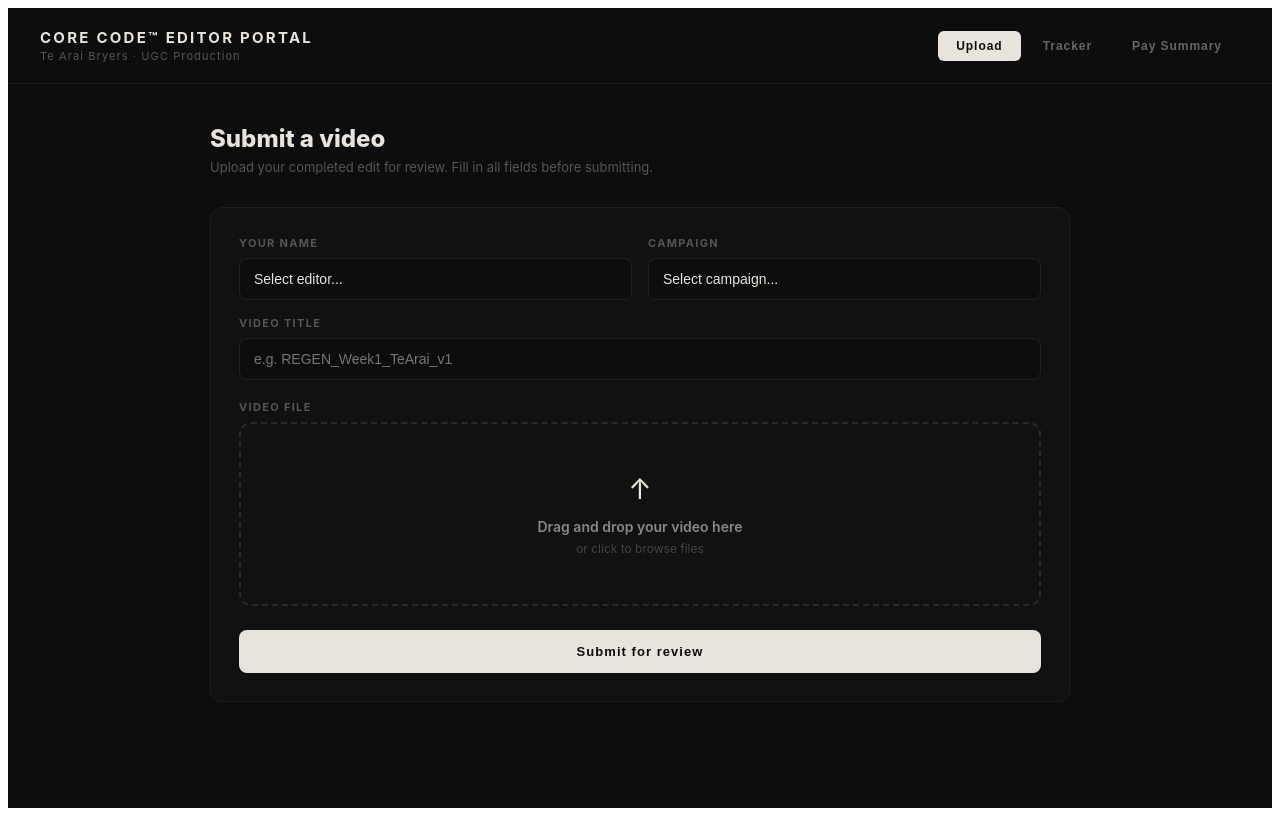
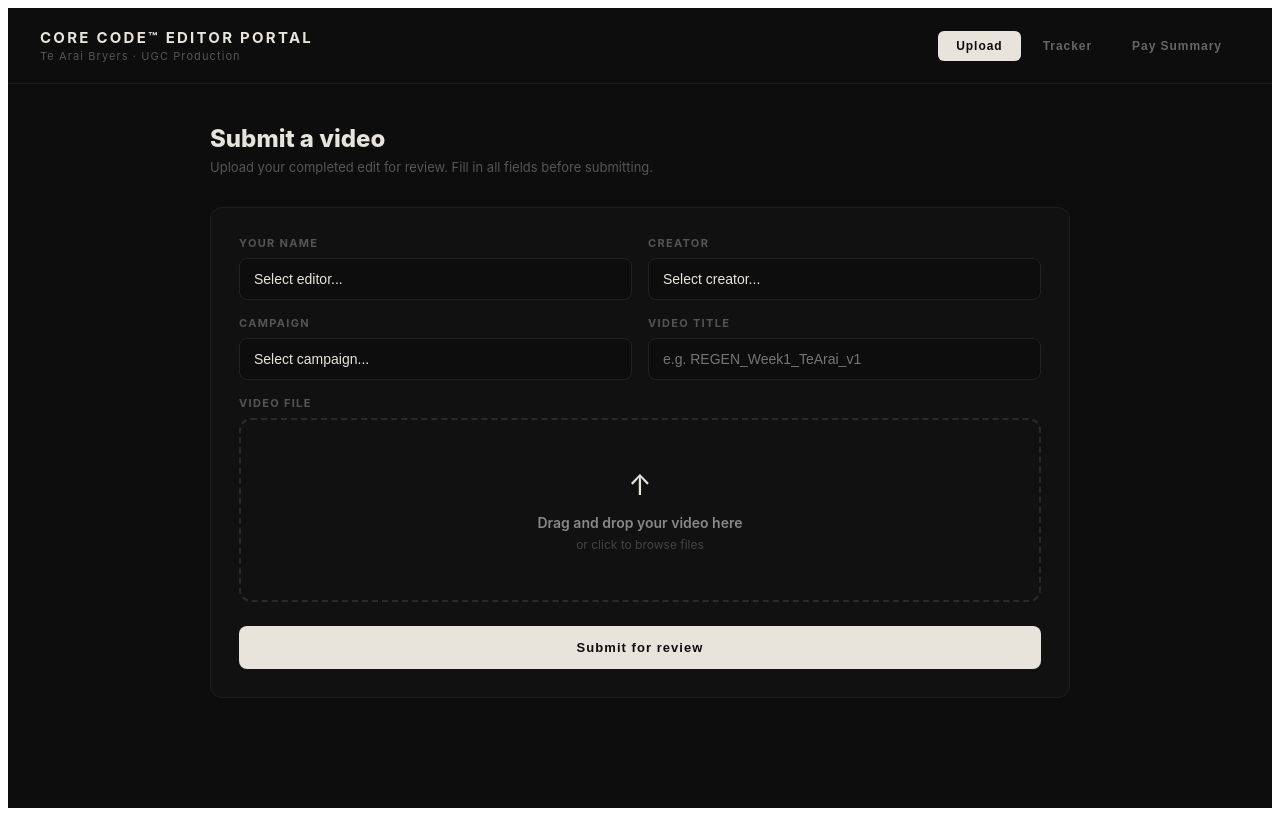
Before and after one commit to tearaibryersswipe-ai/editor-tracker, a React (Create React App) app in the folder editor-tracker/: page / in a window 1280 px wide. Built offline with nearby package versions, Linux system fonts and the light colour scheme.

Commit message:
Update App.js

```diff
--- a/editor-tracker/src/App.js
+++ b/editor-tracker/src/App.js
@@ -2,8 +2,9 @@ import { useState, useEffect, useRef, useCallback } from "react";
 
 const EDITORS = ["Select editor...", "Geoff", "T", "Nicket"];
 const CAMPAIGNS = ["Select campaign...", "REGEN", "Peak Height", "Aura", "Other"];
-const RATE_PER_VIDEO = 5; // USD — change this to your actual per-video rate
 const CREATORS = ["Select creator...", "Te Arai", "Lucas"];
+const RATE_PER_VIDEO = 5;
+
 const STATUS_COLORS = {
   "In Review": { bg: "#1a2a3a", text: "#4da6ff", border: "#1e3a5a" },
   "Revisions": { bg: "#2a1a0a", text: "#ff9f4a", border: "#3a2a0a" },
@@ -30,9 +31,10 @@ export default function EditorTracker() {
   const [videos, setVideos] = useState([]);
   const [view, setView] = useState("upload");
   const [dragging, setDragging] = useState(false);
-  const [form, setForm] = useState({ editor: "", campaign: "", title: "", file: null });
+  const [form, setForm] = useState({ editor: "", creator: "", campaign: "", title: "", file: null });
   const [submitted, setSubmitted] = useState(false);
   const [toast, setToast] = useState(null);
+  const [filterCreator, setFilterCreator] = useState("All");
   const fileRef = useRef();
 
   useEffect(() => {
@@ -61,6 +63,7 @@ export default function EditorTracker() {
 
   const handleSubmit = () => {
     if (!form.editor || form.editor === "Select editor..." ||
+        !form.creator || form.creator === "Select creator..." ||
         !form.campaign || form.campaign === "Select campaign..." ||
         !form.title || !form.file) {
       showToast("Please fill in all fields and upload a file.", "error");
@@ -69,6 +72,7 @@ export default function EditorTracker() {
     const entry = {
       id: Date.now(),
       editor: form.editor,
+      creator: form.creator,
       campaign: form.campaign,
       title: form.title,
       fileName: form.file.name,
@@ -80,7 +84,7 @@ export default function EditorTracker() {
       paid: false,
     };
     save([entry, ...videos]);
-    setForm({ editor: "", campaign: "", title: "", file: null });
+    setForm({ editor: "", creator: "", campaign: "", title: "", file: null });
     setSubmitted(true);
     setTimeout(() => setSubmitted(false), 3000);
   };
@@ -101,6 +105,7 @@ export default function EditorTracker() {
     if (v.status === "Revisions") editorSummary[v.editor].revisions++;
   });
 
+  const filteredVideos = filterCreator === "All" ? videos : videos.filter(v => v.creator === filterCreator);
   const inReviewAll = videos.filter(v => v.status === "In Review");
 
   const s = {
@@ -127,8 +132,8 @@ export default function EditorTracker() {
     payRow: { display: "flex", justifyContent: "space-between", alignItems: "center", paddingTop: 12, borderTop: "1px solid #1a1a1a", marginTop: 12 },
     payAmount: { fontSize: 22, fontWeight: 800, color: "#e8e4dc" },
     badge: (color) => ({ display: "inline-flex", alignItems: "center", gap: 4, padding: "3px 10px", borderRadius: 999, fontSize: 11, fontWeight: 600, background: `${color}15`, color, border: `1px solid ${color}30` }),
-    statusPill: (status) => ({ display: "inline-block", padding: "4px 12px", borderRadius: 999, fontSize: 11, fontWeight: 700, letterSpacing: "0.08em", background: STATUS_COLORS[status]?.bg || "#1a1a1a", color: STATUS_COLORS[status]?.text || "#888", border: `1px solid ${STATUS_COLORS[status]?.border || "#222"}` }),
     toast: (type) => ({ position: "fixed", bottom: 24, right: 24, background: type === "error" ? "#2a0a0a" : "#0a2a1a", border: `1px solid ${type === "error" ? "#5a1a1a" : "#1a5a3a"}`, color: type === "error" ? "#ff6b6b" : "#4aff9f", padding: "14px 20px", borderRadius: 10, fontSize: 13, fontWeight: 600, zIndex: 999 }),
+    filterBtn: (active) => ({ padding: "6px 14px", borderRadius: 6, border: `1px solid ${active ? "#e8e4dc" : "#222"}`, cursor: "pointer", fontSize: 11, fontWeight: 600, background: active ? "#e8e4dc" : "transparent", color: active ? "#0d0d0d" : "#555", transition: "all 0.15s" }),
   };
 
   return (
@@ -172,16 +177,24 @@ export default function EditorTracker() {
                     </select>
                   </div>
                   <div style={s.col}>
+                    <label style={s.label}>Creator</label>
+                    <select style={s.select} value={form.creator} onChange={e => setForm(f => ({ ...f, creator: e.target.value }))}>
+                      {CREATORS.map(c => <option key={c}>{c}</option>)}
+                    </select>
+                  </div>
+                </div>
+
+                <div style={s.row}>
+                  <div style={s.col}>
                     <label style={s.label}>Campaign</label>
                     <select style={s.select} value={form.campaign} onChange={e => setForm(f => ({ ...f, campaign: e.target.value }))}>
                       {CAMPAIGNS.map(c => <option key={c}>{c}</option>)}
                     </select>
                   </div>
-                </div>
-
-                <div style={{ marginBottom: 20 }}>
-                  <label style={s.label}>Video title</label>
-                  <input style={s.input} placeholder="e.g. REGEN_Week1_TeArai_v1" value={form.title} onChange={e => setForm(f => ({ ...f, title: e.target.value }))} />
+                  <div style={s.col}>
+                    <label style={s.label}>Video title</label>
+                    <input style={s.input} placeholder="e.g. REGEN_Week1_TeArai_v1" value={form.title} onChange={e => setForm(f => ({ ...f, title: e.target.value }))} />
+                  </div>
                 </div>
 
                 <div style={{ marginBottom: 24 }}>
@@ -218,9 +231,16 @@ export default function EditorTracker() {
 
         {view === "tracker" && (
           <div>
-            <div style={{ marginBottom: 32 }}>
-              <div style={{ fontSize: 24, fontWeight: 800, marginBottom: 6 }}>Video tracker</div>
-              <div style={{ fontSize: 13, color: "#555" }}>Review submissions, leave feedback, and update statuses.</div>
+            <div style={{ marginBottom: 24, display: "flex", justifyContent: "space-between", alignItems: "flex-end" }}>
+              <div>
+                <div style={{ fontSize: 24, fontWeight: 800, marginBottom: 6 }}>Video tracker</div>
+                <div style={{ fontSize: 13, color: "#555" }}>Review submissions, leave feedback, and update statuses.</div>
+              </div>
+              <div style={{ display: "flex", gap: 6 }}>
+                {["All", "Te Arai", "Lucas"].map(c => (
+                  <button key={c} style={s.filterBtn(filterCreator === c)} onClick={() => setFilterCreator(c)}>{c}</button>
+                ))}
+              </div>
             </div>
 
             {inReviewAll.length > 0 && (
@@ -229,7 +249,7 @@ export default function EditorTracker() {
               </div>
             )}
 
-            {videos.length === 0 ? (
+            {filteredVideos.length === 0 ? (
               <div style={{ ...s.card, textAlign: "center", padding: "48px 28px", color: "#333" }}>
                 <div style={{ fontSize: 28, marginBottom: 12 }}>📭</div>
                 <div style={{ fontSize: 14 }}>No videos submitted yet</div>
@@ -237,7 +257,7 @@ export default function EditorTracker() {
             ) : (
               <>
                 {["In Review", "Revisions", "Approved", "Completed"].map(status => {
-                  const group = videos.filter(v => v.status === status);
+                  const group = filteredVideos.filter(v => v.status === status);
                   if (group.length === 0) return null;
                   return (
                     <div key={status} style={{ marginBottom: 32 }}>
@@ -249,6 +269,7 @@ export default function EditorTracker() {
                               <div style={{ fontSize: 14, fontWeight: 700, marginBottom: 4 }}>{v.title}</div>
                               <div style={{ display: "flex", gap: 8, alignItems: "center", flexWrap: "wrap" }}>
                                 <span style={s.badge("#888")}>{v.editor}</span>
+                                <span style={s.badge("#4da6ff")}>{v.creator}</span>
                                 <span style={s.badge("#666")}>{v.campaign}</span>
                                 <span style={{ fontSize: 11, color: "#444" }}>{formatDate(v.submittedAt)}</span>
                                 {v.revisions > 0 && <span style={s.badge("#ff9f4a")}>{v.revisions} revision{v.revisions > 1 ? "s" : ""}</span>}
```
